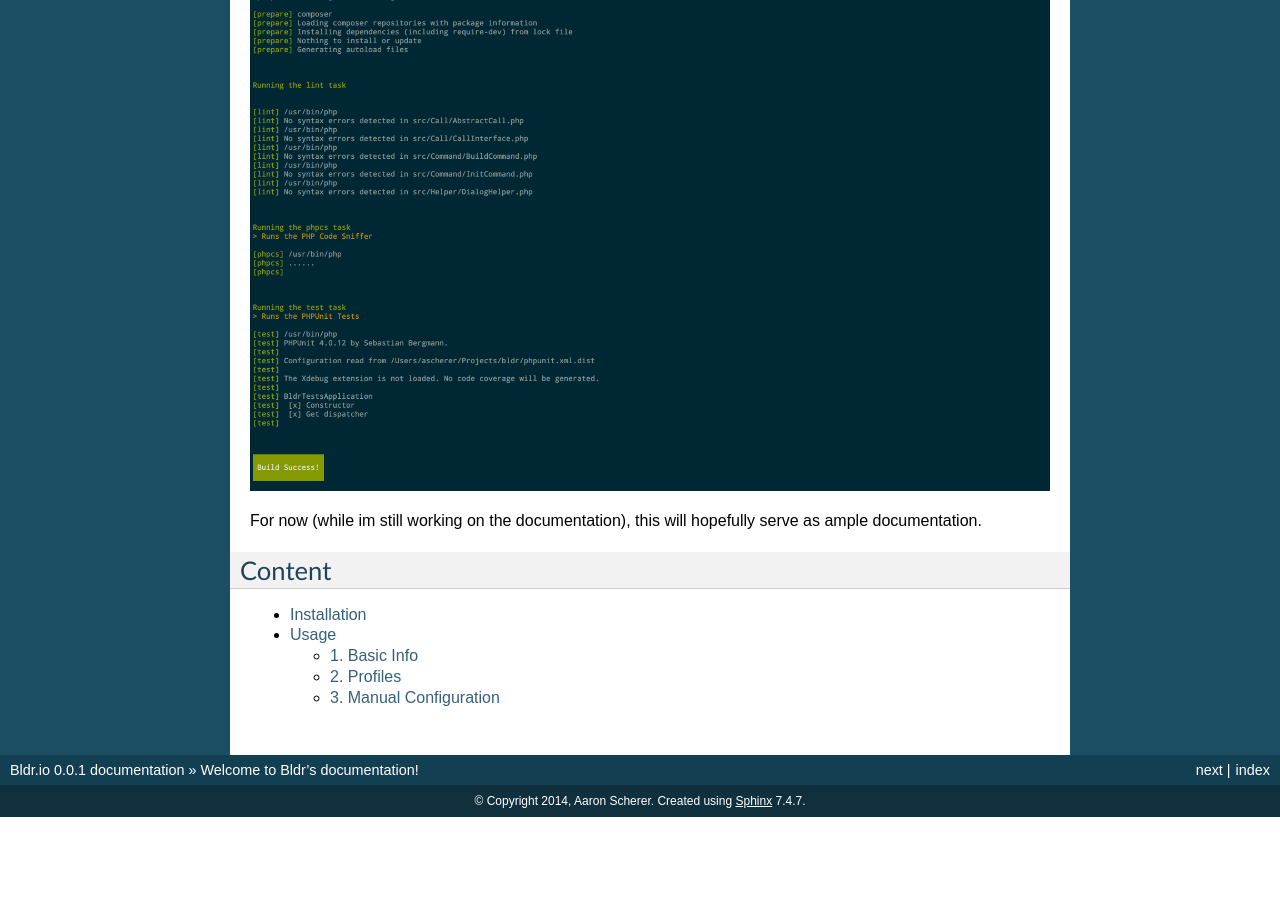
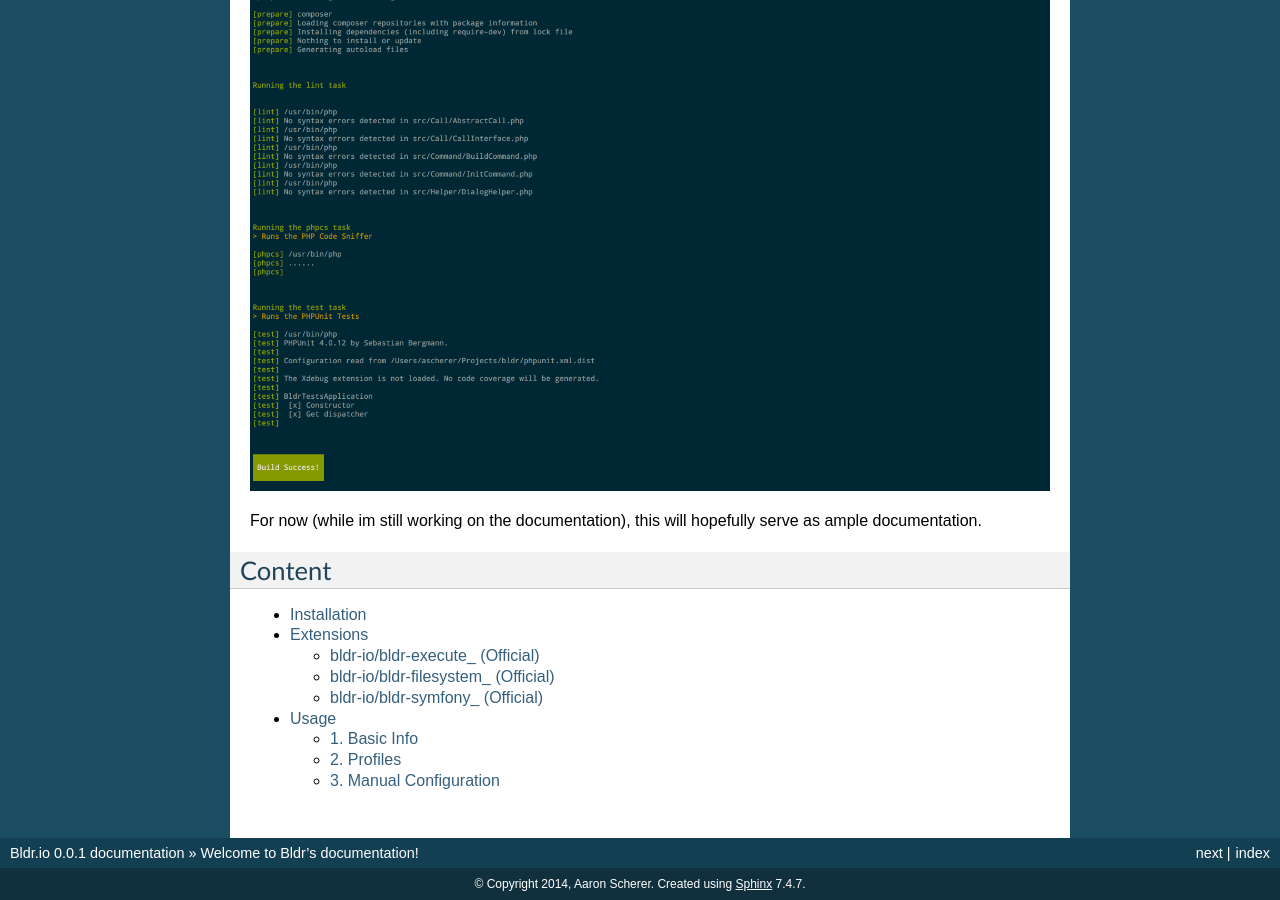
Before and after one commit to bldr-io/bldr, a Sphinx documentation site: the page built from docs/index.rst, in a window 1280 px wide and 900 px high, scrolled down 1778 px. Built offline with Sphinx 7.4.7, drawn with Linux system fonts in a browser that asks for light colours; pages that are not in the unit, such as notebooks, are missing from menus; before the commit the page ends 2595 px from its top, so only the background shows below that; some of the changed lines change nothing that is shown.

Commit message:
Adding extensions documentation

```diff
--- /dev/null
+++ b/docs/extensions.rst
@@ -0,0 +1,50 @@
+Extensions
+^^^^^^^^^^
+
+When starting Bldr, I wanted it to be highly extensible, and because of that, I decided to use the Symfony2
+Dependency Injection component. By default, there are a couple extensions that already come with Bldr, but it is easy
+enough to add your own. For a quick baseline on how to write one, check out the bldr-io/bldr-execute_ repository. When
+you want to use a third party extension, its as simple as adding it to your ``.bldr.yml`` file:
+
+.. code-block:: yaml
+
+    extensions:
+        - Acme\Extension\DependencyInjection\DemoExtension
+
+
+------------------------
+
+I'll try and keep an up to date list of extensions here. If i'm missing one, create a pull request on the docs, or email
+me and I'll add it to the list.
+
+
+bldr-io/bldr-execute_ (Official)
+********************************
+The Execute Extension (Included with Bldr)
+
+This extension lets you run ``exec`` and ``apply`` tasks.
+
+bldr-io/bldr-filesystem_ (Official)
+***********************************
+The Filesystem Extension (Included with Bldr)
+
+This extension lets you run ``filesystem:mkdir`` and ``filesystem:remove`` commands.
+Other commands will be listed in the docs of the project.
+
+
+bldr-io/bldr-symfony_ (Official)
+********************************
+The Symfony Extension
+
+This extension lets you run symfony console commands quicker. Needs work... I want to turn the following exec into
+``symfony:cache:clear`` with no ``arguments``
+
+.. code-block:: yaml
+
+    cache-clear:
+        description: 'Clears the cache'
+        calls:
+            -
+                type: symfony:exec
+                arguments:
+                    - cache:clear
--- a/docs/index.rst
+++ b/docs/index.rst
@@ -90,5 +90,6 @@
 
     installation
     configuration
+    extensions
     usage
     commands
```
